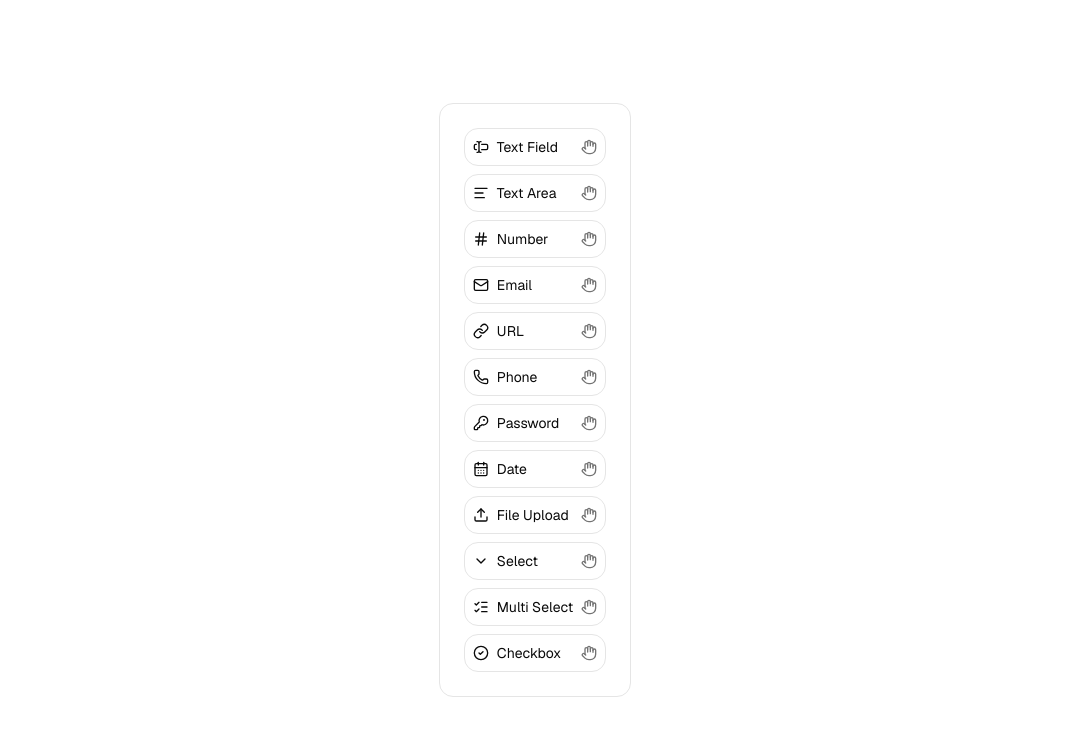
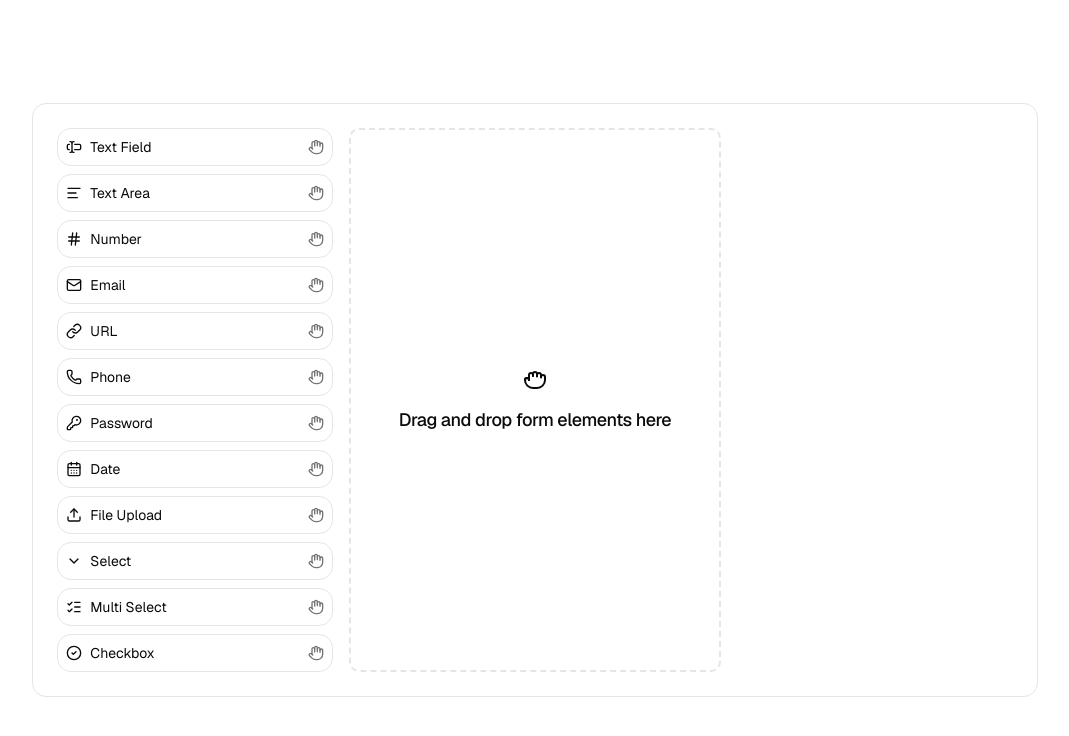
Before and after one commit to Zain-ul-din/serializable-form-builder, a Next.js app: page / in a window 1280 px wide. Shown: the top 736 px of the page, without its empty margins (105-1174 px from the left). Built offline with nearby package versions, Linux system fonts and the light colour scheme.

Commit message:
feat: add form builder canvas

```diff
--- a/app/page.tsx
+++ b/app/page.tsx
@@ -1,5 +1,6 @@
 import {
   FormBuilder,
+  FormBuilderCanvas,
   FormBuilderPalette,
   FormBuilderPaletteItems,
 } from "@/components/form-builder/form-builder"
@@ -12,6 +13,8 @@ export default function Page() {
           <FormBuilderPalette>
             <FormBuilderPaletteItems />
           </FormBuilderPalette>
+
+          <FormBuilderCanvas />
         </FormBuilder>
       </section>
     </main>
--- /dev/null
+++ b/components/form-builder/form-builder-canvas-render.tsx
@@ -0,0 +1,20 @@
+import { cn } from "@/lib/utils"
+import { Empty, EmptyHeader, EmptyMedia, EmptyTitle } from "../ui/empty"
+import { HandGrab } from "lucide-react"
+
+export function FormBuilderCanvasRender({ className }: { className?: string }) {
+  return (
+    <section
+      className={cn("flex h-full items-center justify-center", className)}
+    >
+      <Empty className="h-full border-2 border-dashed">
+        <EmptyHeader>
+          <EmptyMedia>
+            <HandGrab />
+          </EmptyMedia>
+          <EmptyTitle>Drag and drop form elements here</EmptyTitle>
+        </EmptyHeader>
+      </Empty>
+    </section>
+  )
+}
--- a/components/form-builder/form-builder.tsx
+++ b/components/form-builder/form-builder.tsx
@@ -3,13 +3,18 @@ import { FormBuilderProvider } from "./form-builder-provider"
 import { paletteItems } from "./config"
 import { FormBuilderPaletteItem } from "./form-builder-palette-item"
 import { cn } from "@/lib/utils"
+import { FormBuilderCanvasRender } from "./form-builder-canvas-render"
 
 export function FormBuilder({ children }: { children: ReactNode }) {
-  return <FormBuilderProvider>{children}</FormBuilderProvider>
+  return (
+    <FormBuilderProvider>
+      <div className="grid grid-cols-10 gap-4">{children}</div>
+    </FormBuilderProvider>
+  )
 }
 
 export function FormBuilderPalette({ children }: { children: ReactNode }) {
-  return <>{children}</>
+  return <aside className={cn("col-span-3")}>{children}</aside>
 }
 
 export function FormBuilderPaletteItems({ className }: { className?: string }) {
@@ -21,3 +26,7 @@ export function FormBuilderPaletteItems({ className }: { className?: string }) {
     </ul>
   )
 }
+
+export function FormBuilderCanvas({ className }: { className?: string }) {
+  return <FormBuilderCanvasRender className={cn("col-span-4", className)} />
+}
--- /dev/null
+++ b/components/ui/empty.tsx
@@ -0,0 +1,101 @@
+import { cva, type VariantProps } from "class-variance-authority"
+
+import { cn } from "@/lib/utils"
+
+function Empty({ className, ...props }: React.ComponentProps<"div">) {
+  return (
+    <div
+      data-slot="empty"
+      className={cn(
+        "flex w-full min-w-0 flex-1 flex-col items-center justify-center gap-4 rounded-lg border-dashed p-12 text-center text-balance",
+        className
+      )}
+      {...props}
+    />
+  )
+}
+
+function EmptyHeader({ className, ...props }: React.ComponentProps<"div">) {
+  return (
+    <div
+      data-slot="empty-header"
+      className={cn("flex max-w-sm flex-col items-center gap-2", className)}
+      {...props}
+    />
+  )
+}
+
+const emptyMediaVariants = cva(
+  "mb-2 flex shrink-0 items-center justify-center [&_svg]:pointer-events-none [&_svg]:shrink-0",
+  {
+    variants: {
+      variant: {
+        default: "bg-transparent",
+        icon: "flex size-10 shrink-0 items-center justify-center rounded-lg bg-muted text-foreground [&_svg:not([class*='size-'])]:size-6",
+      },
+    },
+    defaultVariants: {
+      variant: "default",
+    },
+  }
+)
+
+function EmptyMedia({
+  className,
+  variant = "default",
+  ...props
+}: React.ComponentProps<"div"> & VariantProps<typeof emptyMediaVariants>) {
+  return (
+    <div
+      data-slot="empty-icon"
+      data-variant={variant}
+      className={cn(emptyMediaVariants({ variant, className }))}
+      {...props}
+    />
+  )
+}
+
+function EmptyTitle({ className, ...props }: React.ComponentProps<"div">) {
+  return (
+    <div
+      data-slot="empty-title"
+      className={cn("text-lg font-medium tracking-tight", className)}
+      {...props}
+    />
+  )
+}
+
+function EmptyDescription({ className, ...props }: React.ComponentProps<"p">) {
+  return (
+    <div
+      data-slot="empty-description"
+      className={cn(
+        "text-sm/relaxed text-muted-foreground [&>a]:underline [&>a]:underline-offset-4 [&>a:hover]:text-primary",
+        className
+      )}
+      {...props}
+    />
+  )
+}
+
+function EmptyContent({ className, ...props }: React.ComponentProps<"div">) {
+  return (
+    <div
+      data-slot="empty-content"
+      className={cn(
+        "flex w-full max-w-sm min-w-0 flex-col items-center gap-4 text-sm text-balance",
+        className
+      )}
+      {...props}
+    />
+  )
+}
+
+export {
+  Empty,
+  EmptyHeader,
+  EmptyTitle,
+  EmptyDescription,
+  EmptyContent,
+  EmptyMedia,
+}
```
